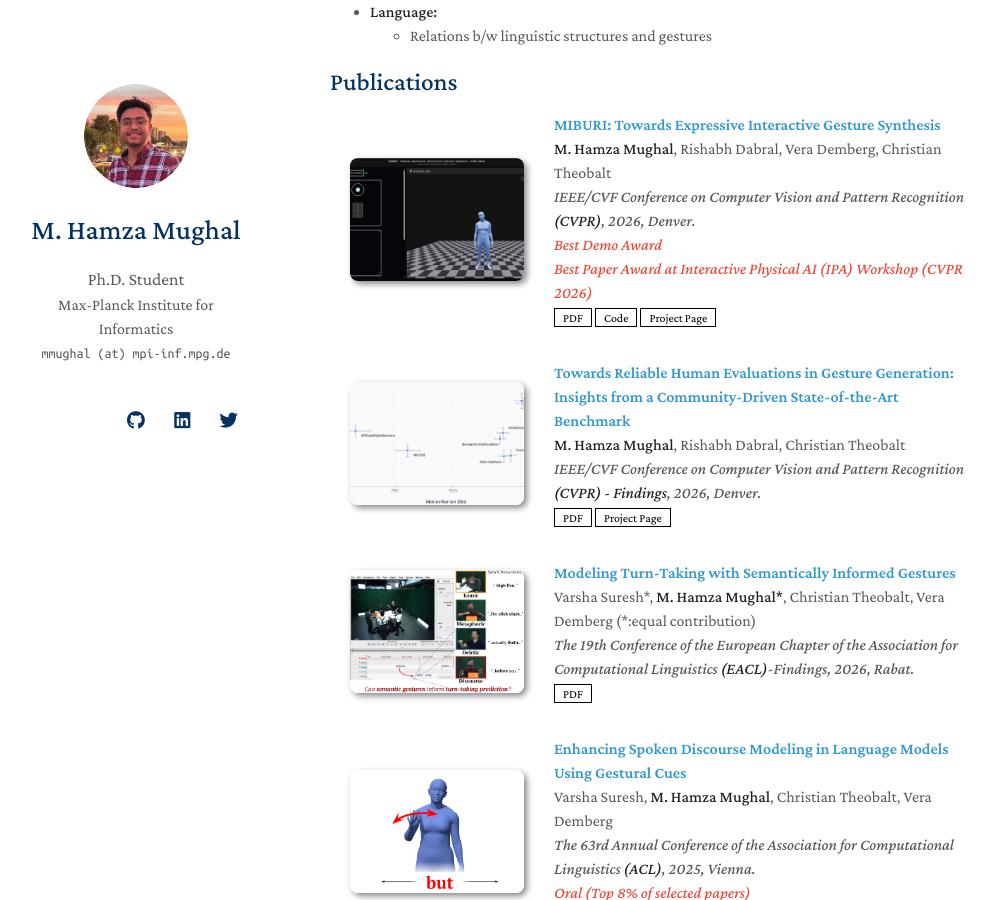
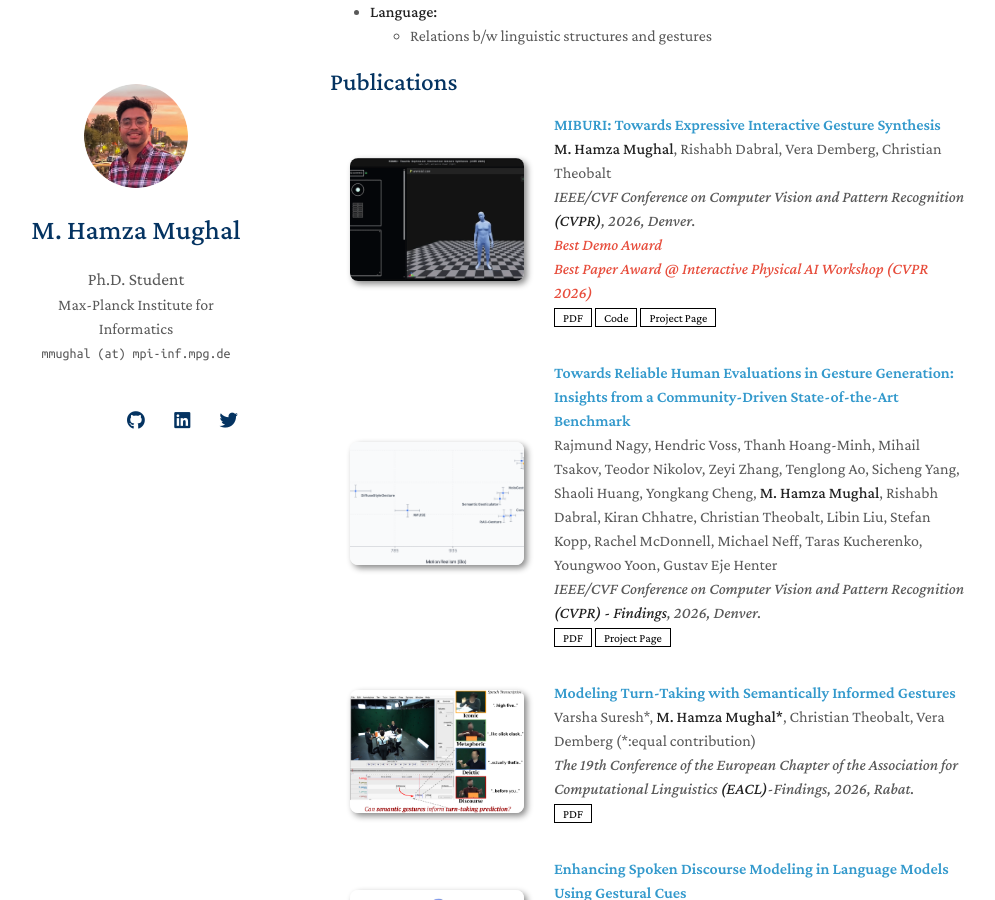
Before and after one commit to m-hamza-mughal/m-hamza-mughal.github.io, a Jekyll site: the page built from index.md, in a window 1280 px wide and 900 px high, scrolled down 473 px. Shown: the whole window, without its empty margins (140-1135 px from the left). Built offline with Jekyll 4.4.1, drawn with Linux system fonts in a browser that asks for light colours; nearby versions of some CDN libraries; a style sheet for code colours, icons or effects is not loaded; our own code applies the rules of GitHub Pages for plain Markdown files.

Commit message:
authors for genea

```diff
--- a/_data/publications.yml
+++ b/_data/publications.yml
@@ -10,10 +10,10 @@ main:
     # bibtex: https://bib.yliu.me/MICCAI23.txt
     image: ./assets/papers/miburi.gif
     notes: Best Demo Award
-    notes2: Best Paper Award at Interactive Physical AI (IPA) Workshop (CVPR 2026)
+    notes2: Best Paper Award @ Interactive Physical AI Workshop (CVPR 2026)
 
   - title: "Towards Reliable Human Evaluations in Gesture Generation: Insights from a Community-Driven State-of-the-Art Benchmark"
-    authors: <strong>M. Hamza Mughal</strong>, Rishabh Dabral, Christian Theobalt
+    authors: Rajmund Nagy, Hendric Voss, Thanh Hoang-Minh, Mihail Tsakov, Teodor Nikolov, Zeyi Zhang, Tenglong Ao, Sicheng Yang, Shaoli Huang, Yongkang Cheng, <strong>M. Hamza Mughal</strong>, Rishabh Dabral, Kiran Chhatre, Christian Theobalt, Libin Liu, Stefan Kopp, Rachel McDonnell, Michael Neff, Taras Kucherenko, Youngwoo Yoon, Gustav Eje Henter
     # conference_short: CVPR
     conference: IEEE/CVF Conference on Computer Vision and Pattern Recognition <strong>(CVPR) - Findings</strong>, 2026, Denver.
     pdf: https://arxiv.org/abs/2511.01233
```
